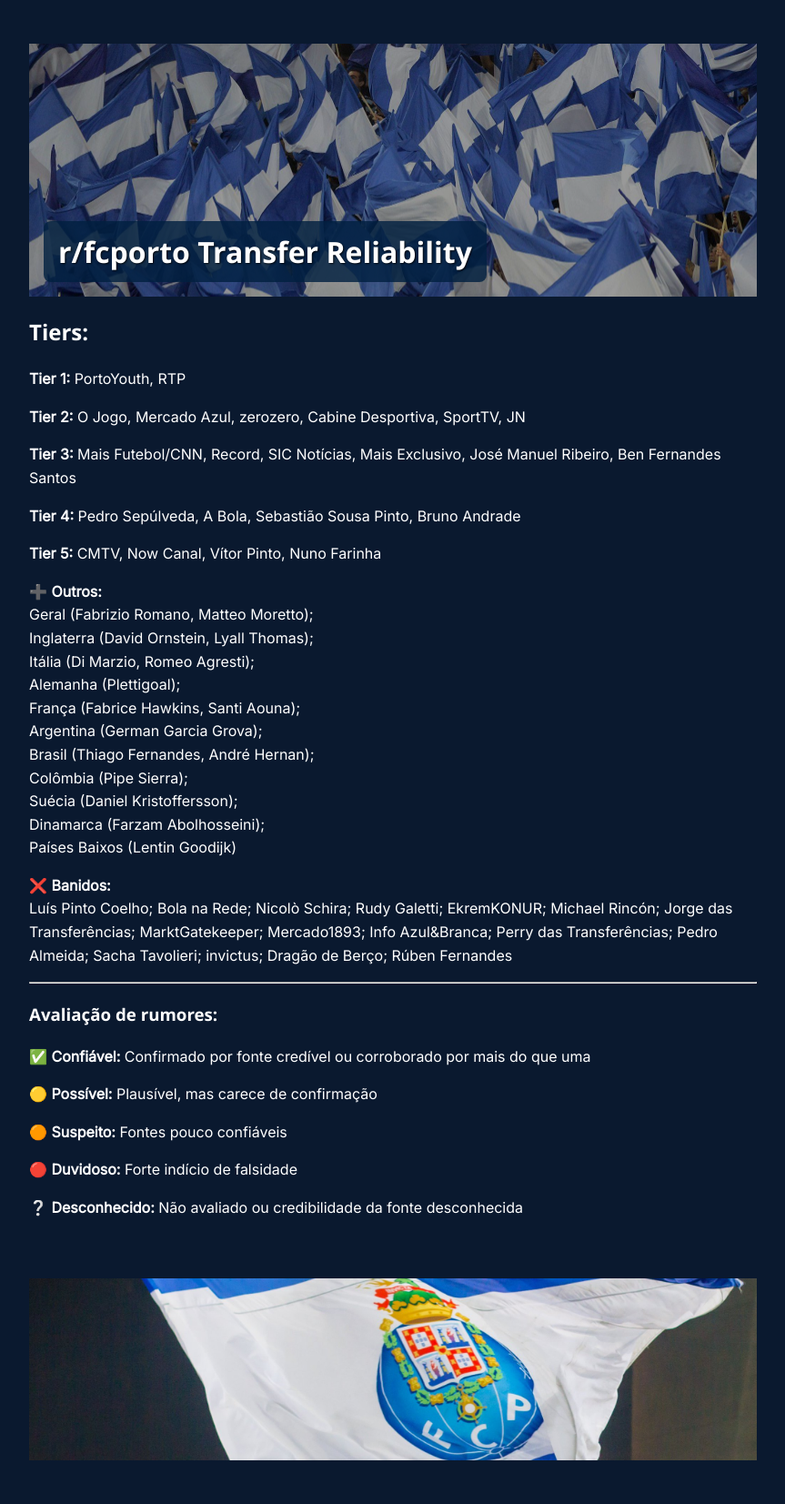
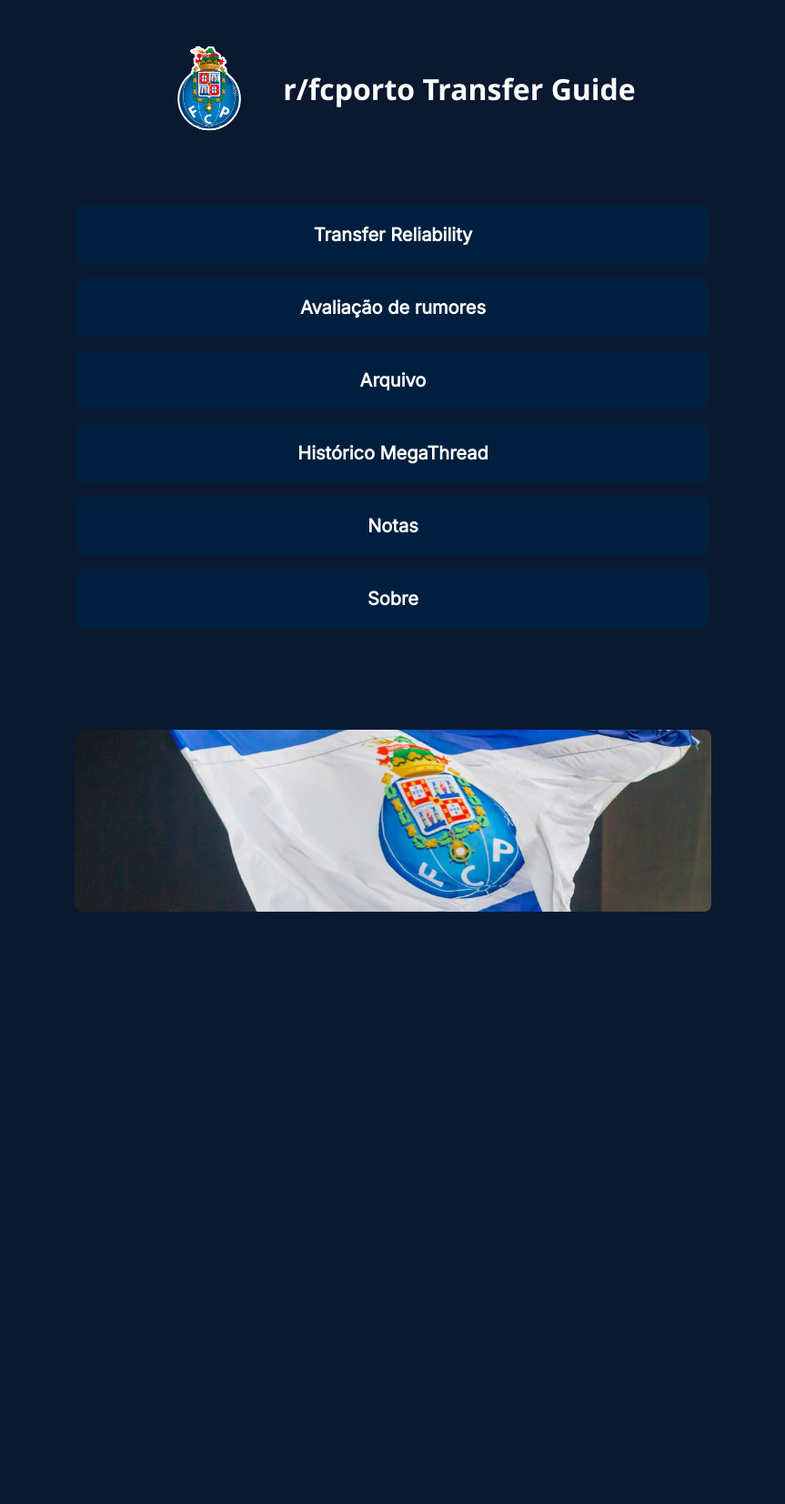
Before and after one commit to Azrial1739/r-fcporto-Transfer-Guide, a Jekyll site: the page built from index.md, in a window 1280 px wide. Shown: the whole page at 91% size, without its empty margins (208-1071 px from the left). Built offline with Jekyll 4.4.1, drawn with Linux system fonts in a browser that asks for light colours; after the commit the page ends 1002 px from its top, so only the background shows below that.

Commit message:
Update index.md

```diff
--- a/index.md
+++ b/index.md
@@ -1,51 +1,4 @@
 ---
-layout: default
-title: r/fcporto Transfer Reliability
+layout: home
+title: r/fcporto Transfer Guide
 ---
-
-
-## Tiers:
-
-**Tier 1:** PortoYouth, RTP
-
-**Tier 2:** O Jogo, Mercado Azul, zerozero, Cabine Desportiva, SportTV, JN
-
-**Tier 3:** Mais Futebol/CNN, Record, SIC Notícias, Mais Exclusivo, José Manuel Ribeiro, Ben Fernandes Santos
-
-**Tier 4:** Pedro Sepúlveda, A Bola, Sebastião Sousa Pinto, Bruno Andrade
-
-**Tier 5:** CMTV, Now Canal, Vítor Pinto, Nuno Farinha
-
-
-**➕ Outros:**
-Geral (Fabrizio Romano, Matteo Moretto);
-Inglaterra (David Ornstein, Lyall Thomas);
-Itália (Di Marzio, Romeo Agresti);
-Alemanha (Plettigoal);
-França (Fabrice Hawkins, Santi Aouna);
-Argentina (German Garcia Grova);
-Brasil (Thiago Fernandes, André Hernan);
-Colômbia (Pipe Sierra);
-Suécia (Daniel Kristoffersson);
-Dinamarca (Farzam Abolhosseini);
-Países Baixos (Lentin Goodijk)
-
-
-**❌ Banidos:**
-Luís Pinto Coelho; Bola na Rede; Nicolò Schira; Rudy Galetti; EkremKONUR; Michael Rincón; Jorge das Transferências; MarktGatekeeper; Mercado1893; Info Azul&Branca; Perry das Transferências; Pedro Almeida; Sacha Tavolieri; invictus; Dragão de Berço; Rúben Fernandes
-
-
-___
-
-
-### Avaliação de rumores:
-
-✅ **Confiável:** Confirmado por fonte credível ou corroborado por mais do que uma
-
-🟡 **Possível:** Plausível, mas carece de confirmação
-
-🟠 **Suspeito:** Fontes pouco confiáveis
-
-🔴 **Duvidoso:** Forte indício de falsidade
-
-❔ **Desconhecido:** Não avaliado ou credibilidade da fonte desconhecida
```
